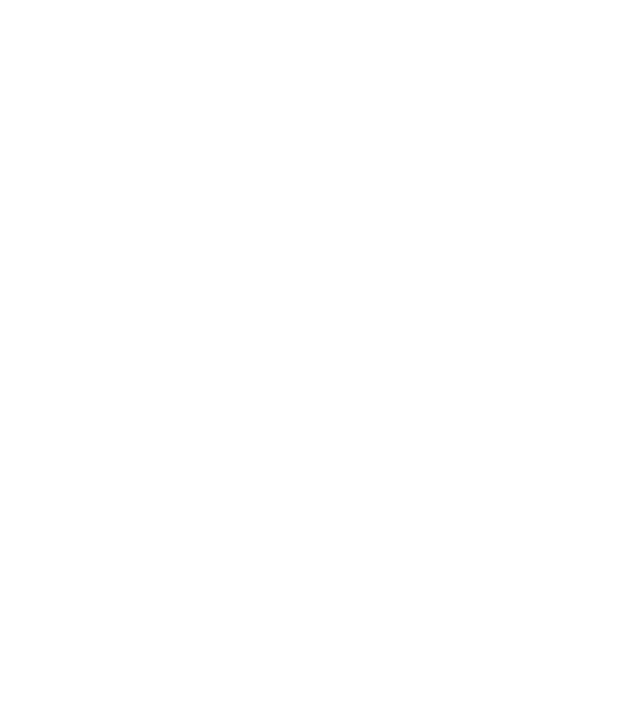
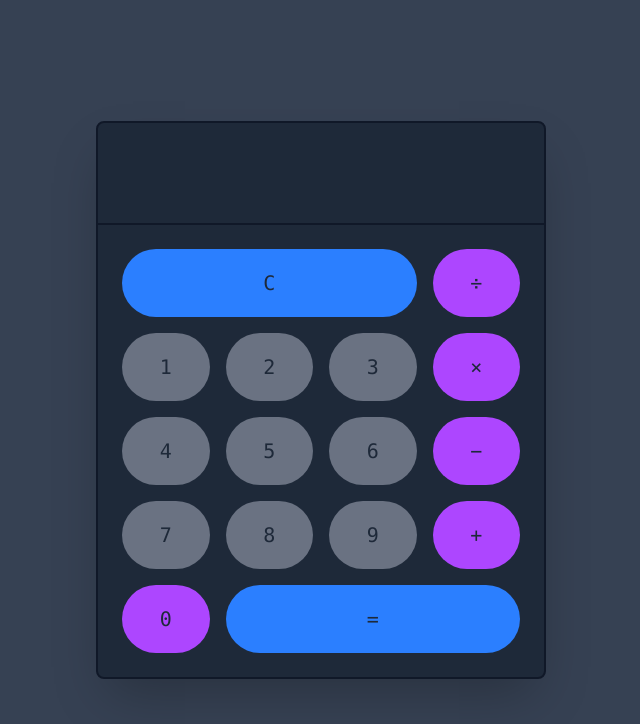
Before and after one commit to Samuel-Dwomoh/Calculator, a website built with Vite: page Calculator/index.html in a window 1280 px wide. Shown: the whole page, without its empty margins (319-959 px from the left). Built offline with nearby package versions, Linux system fonts and the light colour scheme.

Commit message:
Styling done

```diff
--- a/Calculator/index.html
+++ b/Calculator/index.html
@@ -7,6 +7,47 @@
     <title>Simple Calculator</title>
   </head>
   <body>
+    <div class="min-h-screen bg-gray-700 flex items-center justify-center">
+      <!-- Calculator goes here -->
+      <div class="bg-gray-800 border-2 border-gray-900 shadow-2xl rounded-lg">
+        <!--form goes here-->
+        <form class="border-b-2 border-gray-900">
+          <input type="number" class="bg-transparent outline-none focus:bg-gray-700 rounded-t-lg p-8 text-3xl text-right text-white font-mono">
+        </form>
+        <!--buttons go here-->
+        <div class="p-6 text-gray-800 grid grid-cols-4 gap-4 text-xl">
+          <button class=" font-mono col-span-3 bg-blue-500 hover:bg-blue-400 rounded-full p-5">C</button>
+          <button class="font-mono bg-purple-500 hover:bg-purple-400 rounded-full p-5">&divide;</button>
+
+          <button class="font-mono bg-gray-500 hover:bg-gray-400 rounded-full p-5">1</button>
+          <button class="font-mono bg-gray-500 hover:bg-gray-400 rounded-full p-5">2</button>
+          <button class="font-mono bg-gray-500 hover:bg-gray-400 rounded-full p-5">3</button>
+          <button class="font-mono bg-purple-500 hover:bg-purple-400 rounded-full p-5">&times;</button>
+
+          <button class="font-mono bg-gray-500 hover:bg-gray-400 rounded-full p-5">4</button>
+          <button class="font-mono bg-gray-500 hover:bg-gray-400 rounded-full p-5">5</button>
+          <button class="font-mono bg-gray-500 hover:bg-gray-400 rounded-full p-5">6</button>
+          <button class="font-mono bg-purple-500 hover:bg-purple-400 rounded-full p-5">&minus;</button>
+
+          <button class="font-mono bg-gray-500 hover:bg-gray-400 rounded-full p-5">7</button>
+          <button class="font-mono bg-gray-500 hover:bg-gray-400 rounded-full p-5">8</button>
+          <button class="font-mono bg-gray-500 hover:bg-gray-400 rounded-full p-5">9</button>
+          <button class="font-mono bg-purple-500 hover:bg-purple-400 rounded-full p-5">&plus;</button>
+
+          <button class="font-mono bg-purple-500 hover:bg-purple-400 rounded-full p-5">0</button>
+          <button class=" font-mono col-span-3 bg-blue-500 hover:bg-blue-400 rounded-full p-5">&equals;</button>
+        </div>
+      </div>
+    </div>
+
+
+
+
+
+
+
+
+
     <script type="module" src="/src/main.js"></script>
   </body>
 </html>
```
